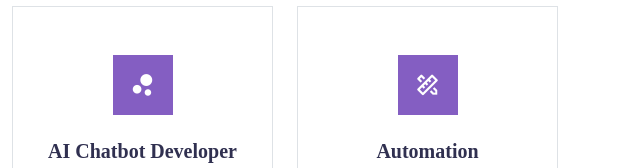
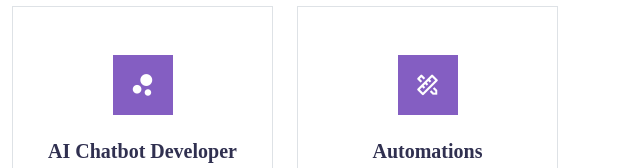
Before and after one commit to MD-Suhxib/Portfolio_Website, a plain HTML site: page index.html in a window 1280 px wide. Shown: the part 1040-1208 px from the top of the page, 640-1280 px from the left. Drawn offline with nearby package versions, Linux system fonts and the light colour scheme; some packages are replaced by stand-ins of ours; a script that the page names is missing; a web font is replaced by a local one.

Commit message:
second commit

```diff
--- a/index.html
+++ b/index.html
@@ -128,7 +128,7 @@
             <div class="service-icon">
               <i class="ri-pencil-ruler-2-line"></i>
             </div>
-            <h5 class="mt-4">Automation</h5>
+            <h5 class="mt-4">Automations</h5>
             <p>
               In automation, I design intelligent systems for streamlined processes. My focus is on developing
               algorithms and solutions that enhance efficiency and minimize manual intervention.</p>
```
